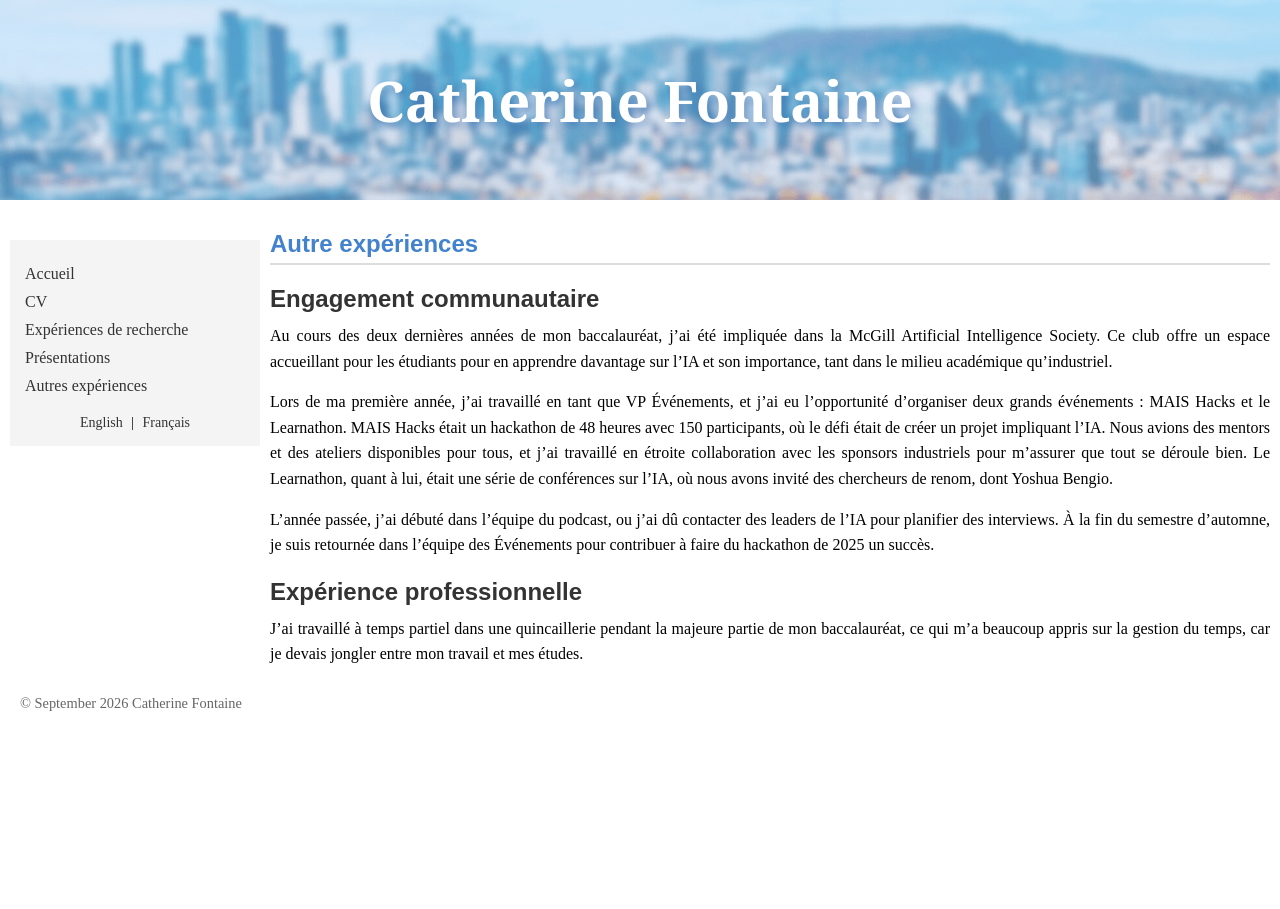
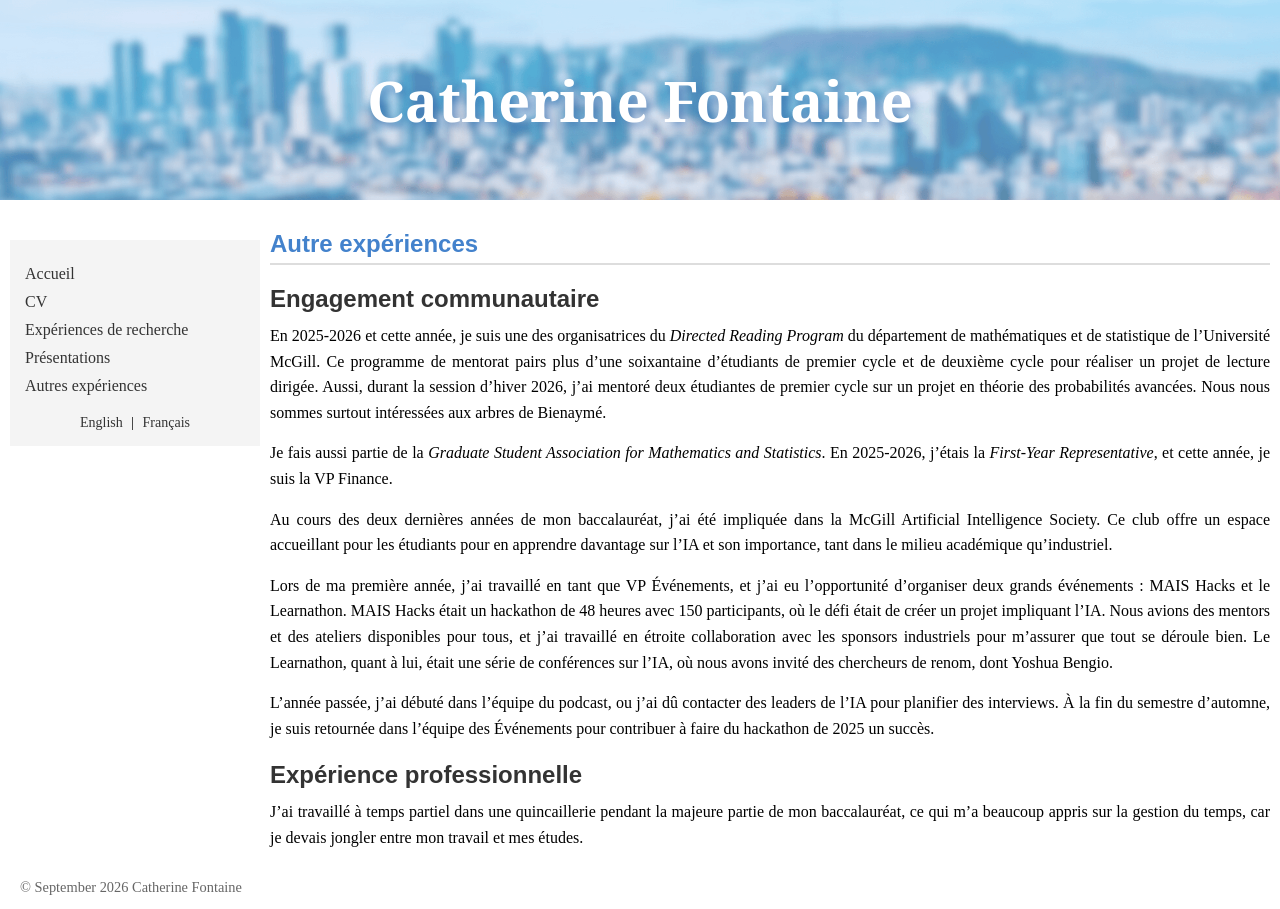
Before and after one commit to CatherineFontaine/CatherineFontaine.github.io, a Jekyll site: the page built from fr/otherexperiences.md, in a window 1280 px wide. Built offline with Jekyll 4.4.1, drawn with Linux system fonts in a browser that asks for light colours.

Commit message:
Update otherexperiences.md

```diff
--- a/fr/otherexperiences.md
+++ b/fr/otherexperiences.md
@@ -5,6 +5,10 @@ lang: fr
 ---
 ## Autre expériences
 ### Engagement communautaire
+
+En 2025-2026 et cette année, je suis une des organisatrices du *Directed Reading Program* du département de mathématiques et de statistique de l'Université McGill. Ce programme de mentorat pairs plus d'une soixantaine d'étudiants de premier cycle et de deuxième cycle pour réaliser un projet de lecture dirigée. Aussi, durant la session d'hiver 2026, j'ai mentoré deux étudiantes de premier cycle sur un projet en théorie des probabilités avancées. Nous nous sommes surtout intéressées aux arbres de Bienaymé.
+
+Je fais aussi partie de la *Graduate Student Association for Mathematics and Statistics*. En 2025-2026, j'étais la *First-Year Representative*, et cette année, je suis la VP Finance.
 
 Au cours des deux dernières années de mon baccalauréat, j'ai été impliquée dans la McGill Artificial Intelligence Society. Ce club offre un espace accueillant pour les étudiants pour en apprendre davantage sur l’IA et son importance, tant dans le milieu académique qu'industriel.
 
```
